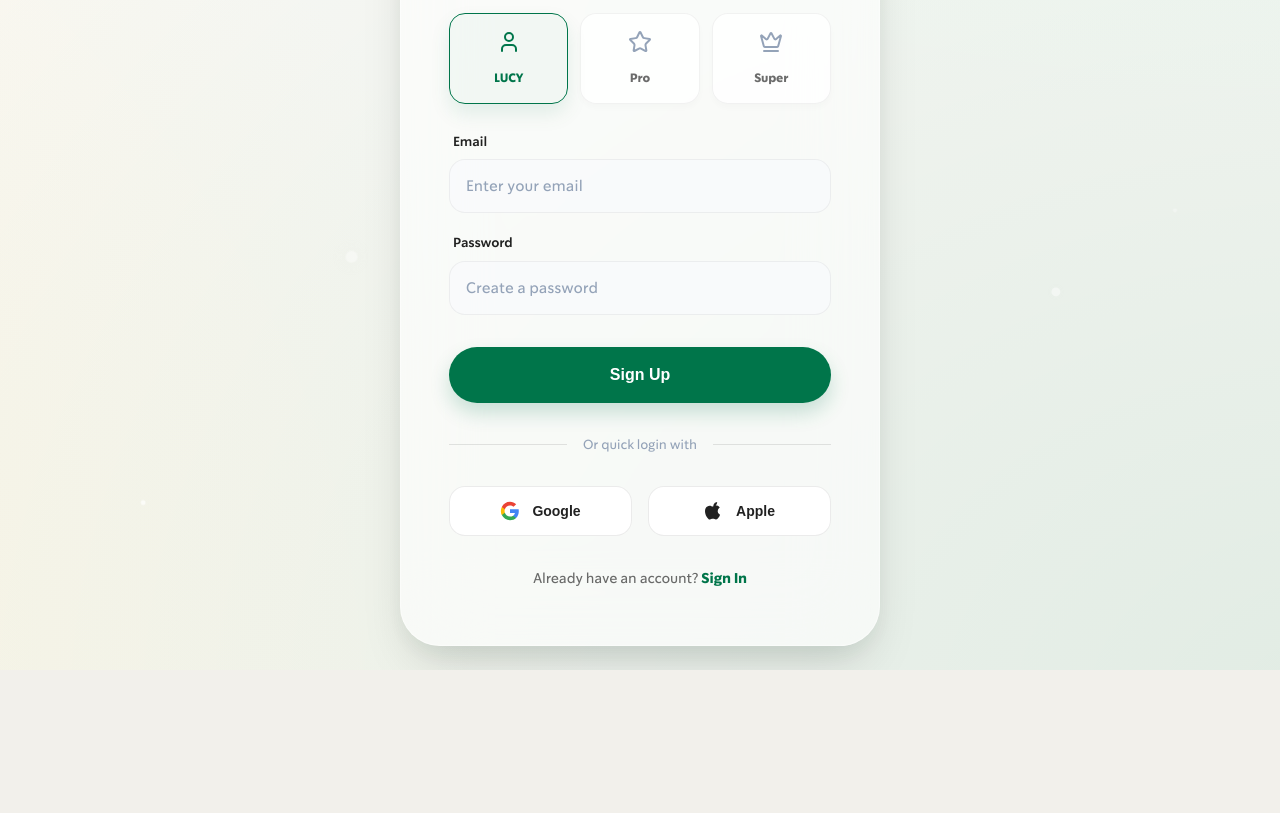
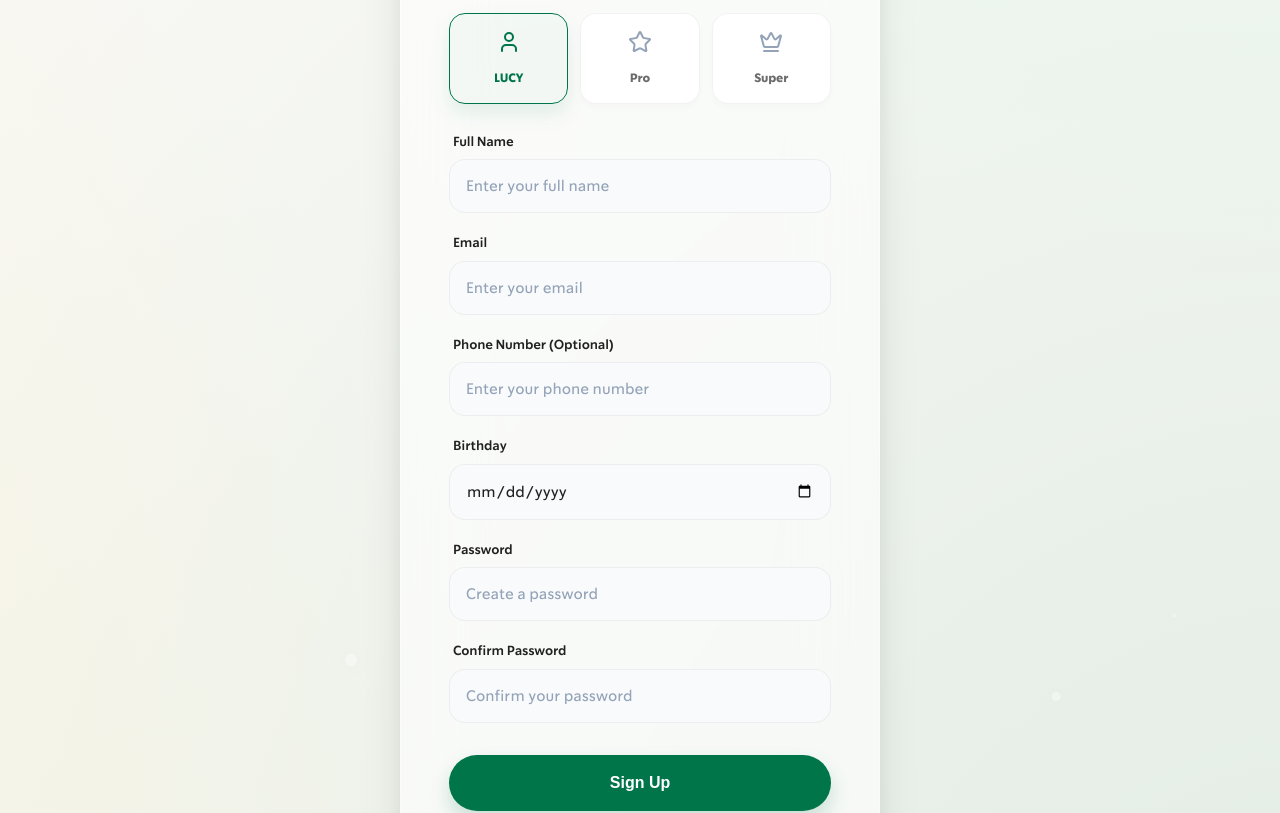
Before and after one commit to SWD392-lisa/lisa-frontend-app, a React (Vite) app: page /register in a window 1280 px wide. Shown: the part 287-1100 px from the top of the page. Before the commit the page ends 957 px from the top, so only its background shows below. Built offline with nearby package versions, Linux system fonts and the light colour scheme; no server answers.

Commit message:
update: register form (validate)

```diff
--- a/src/pages/auth/Register.jsx
+++ b/src/pages/auth/Register.jsx
@@ -28,17 +28,39 @@ const roleOptions = [
 ];
 
 export const Register = () => {
+  const [fullName, setFullName] = useState('');
   const [email, setEmail] = useState('');
   const [password, setPassword] = useState('');
+  const [confirmPassword, setConfirmPassword] = useState('');
+  const [birthday, setBirthday] = useState('');
+  const [phoneNumber, setPhoneNumber] = useState('');
   const [accountType, setAccountType] = useState('LUCY');
   const navigate = useNavigate();
   const { register, login } = useAuth();
 
   const handleRegister = async (e) => {
     e.preventDefault();
-    await register(email, password, accountType);
-    await login(email, password); // Auto login after register
-    navigate('/dashboard');
+    if (password !== confirmPassword) {
+      alert("Passwords do not match");
+      return;
+    }
+    const userData = {
+      fullName,
+      email,
+      password,
+      confirmPassword,
+      birthday,
+      phoneNumber: phoneNumber || null,
+      accountType
+    };
+    try {
+      await register(userData);
+      await login(email, password); // Auto login after register
+      navigate('/dashboard');
+    } catch (error) {
+      console.error("Registration error:", error);
+      alert("Registration failed. Please check your information and try again.");
+    }
   };
 
   return (
@@ -92,6 +114,18 @@ export const Register = () => {
           </div>
 
           <div className="auth-form-group">
+            <label>Full Name</label>
+            <input
+              className="auth-input"
+              type="text"
+              placeholder="Enter your full name"
+              value={fullName}
+              onChange={e => setFullName(e.target.value)}
+              required
+            />
+          </div>
+
+          <div className="auth-form-group">
             <label>Email</label>
             <input
               className="auth-input"
@@ -104,6 +138,28 @@ export const Register = () => {
           </div>
 
           <div className="auth-form-group">
+            <label>Phone Number (Optional)</label>
+            <input
+              className="auth-input"
+              type="tel"
+              placeholder="Enter your phone number"
+              value={phoneNumber}
+              onChange={e => setPhoneNumber(e.target.value)}
+            />
+          </div>
+
+          <div className="auth-form-group">
+            <label>Birthday</label>
+            <input
+              className="auth-input"
+              type="date"
+              value={birthday}
+              onChange={e => setBirthday(e.target.value)}
+              required
+            />
+          </div>
+
+          <div className="auth-form-group">
             <label>Password</label>
             <input
               className="auth-input"
@@ -111,6 +167,18 @@ export const Register = () => {
               placeholder="Create a password"
               value={password}
               onChange={e => setPassword(e.target.value)}
+              required
+            />
+          </div>
+
+          <div className="auth-form-group">
+            <label>Confirm Password</label>
+            <input
+              className="auth-input"
+              type="password"
+              placeholder="Confirm your password"
+              value={confirmPassword}
+              onChange={e => setConfirmPassword(e.target.value)}
               required
             />
           </div>
```
Also changed, not shown: 2 other files (tests, documents, lock files or other folders).
